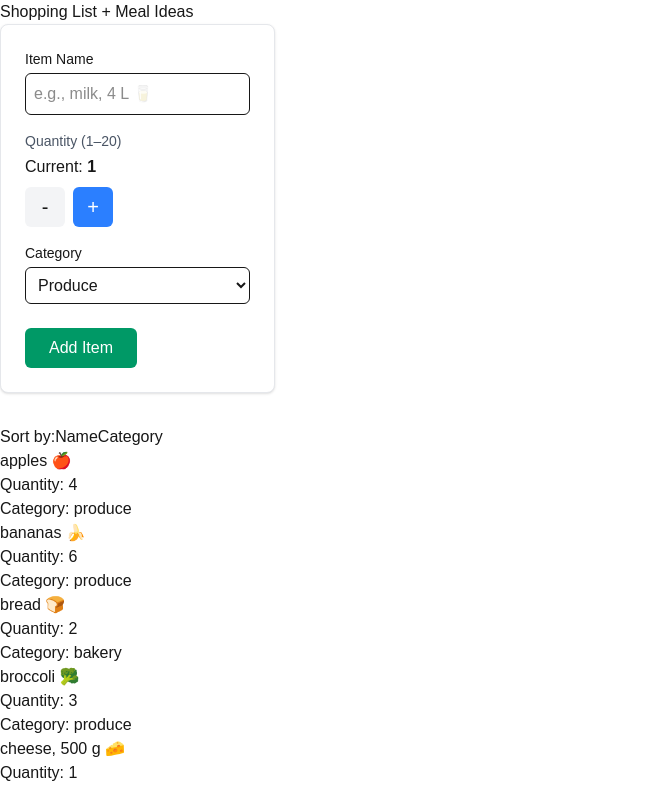
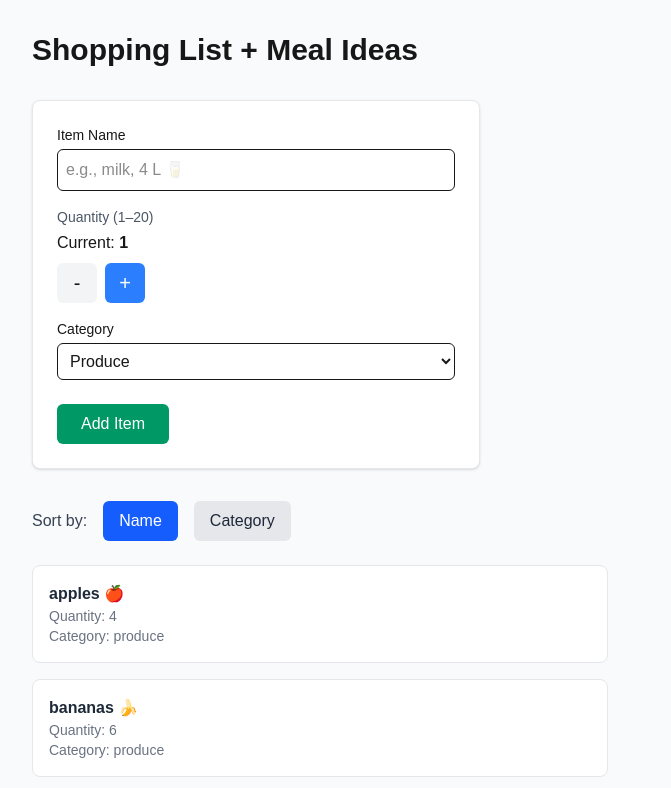
Before and after one commit to ayushhhhsainjuuu/cprg306-assignments, a Next.js app: page /week-8 in a window 1280 px wide. Shown: the top 788 px of the page, without its empty margins (0-671 px from the left). Built offline with nearby package versions, Linux system fonts and the light colour scheme.

Commit message:
style changes

```diff
--- a/app/week-8/GroceryItem.js
+++ b/app/week-8/GroceryItem.js
@@ -1,11 +1,12 @@
-export default function GroceryItem({ item, onSelect }) {
+export default function GroceryItem({ name, quantity, category, onSelect }) {
   return (
-    <li onClick={() => onSelect(item)} style={{ cursor: "pointer" }}>
-      {item.name} {/* emoji */}
-      <br />
-      Quantity: {item.quantity}
-      <br />
-      Category: {item.category}
+    <li
+      onClick={onSelect}
+      className="bg-white border border-gray-200 rounded-lg p-4 cursor-pointer hover:border-blue-400 hover:shadow-sm transition"
+    >
+      <p className="font-semibold text-gray-800">{name}</p>
+      <p className="text-sm text-gray-500">Quantity: {quantity}</p>
+      <p className="text-sm text-gray-500">Category: {category}</p>
     </li>
   );
 }
--- a/app/week-8/GroceryItemList.js
+++ b/app/week-8/GroceryItemList.js
@@ -1,32 +1,44 @@
 "use client";
+
 import { useState } from "react";
 import GroceryItem from "./GroceryItem";
 
 export default function GroceryItemList({ items, onItemSelect }) {
   const [sortBy, setSortBy] = useState("name");
 
-  const sorted = [...items].sort((a, b) =>
-    sortBy === "name"
-      ? a.name.localeCompare(b.name)
-      : a.category.localeCompare(b.category)
-  );
+  const sortedItems = [...items].sort((a, b) => {
+    if (sortBy === "name") return a.name.localeCompare(b.name);
+    if (sortBy === "category") return a.category.localeCompare(b.category);
+    return 0;
+  });
 
   return (
-    <div>
-      <div>
-        Sort by:
-        <button onClick={() => setSortBy("name")}>Name</button>
-        <button onClick={() => setSortBy("category")}>Category</button>
+    <section className="mt-8">
+      <div className="flex items-center gap-4 mb-6">
+        <span className="text-gray-700 font-medium">Sort by:</span>
+        <button
+          onClick={() => setSortBy("name")}
+          className={`px-4 py-2 rounded-md transition ${
+            sortBy === "name" ? "bg-blue-600 text-white" : "bg-gray-200 text-gray-800 hover:bg-gray-300"
+          }`}
+        >
+          Name
+        </button>
+        <button
+          onClick={() => setSortBy("category")}
+          className={`px-4 py-2 rounded-md transition ${
+            sortBy === "category" ? "bg-blue-600 text-white" : "bg-gray-200 text-gray-800 hover:bg-gray-300"
+          }`}
+        >
+          Category
+        </button>
       </div>
-      <ul>
-        {sorted.map((item) => (
-          <GroceryItem
-            key={item.id}
-            item={item}
-            onSelect={onItemSelect}
-          />
+
+      <ul className="space-y-4">
+        {sortedItems.map((item) => (
+          <GroceryItem key={item.id} {...item} onSelect={() => onItemSelect(item)} />
         ))}
       </ul>
-    </div>
+    </section>
   );
 }
--- a/app/week-8/MealIdeas.js
+++ b/app/week-8/MealIdeas.js
@@ -1,9 +1,10 @@
 "use client";
-import { useEffect, useState } from "react";
+
+import { useState, useEffect } from "react";
 
 async function fetchMealIdeas(ingredient) {
   const res = await fetch(
-    `https://www.themealdb.com/api/json/v1/1/filter.php?i=${ingredient}`
+    `https://www.themealdb.com/api/json/v1/1/filter.php?i=${encodeURIComponent(ingredient)}`
   );
   const data = await res.json();
   return data.meals || [];
@@ -22,14 +23,21 @@ export default function MealIdeas({ ingredient }) {
     else setMeals([]);
   }, [ingredient]);
 
+  if (!ingredient) return null;
+
   return (
     <div>
-      {ingredient && <h2>Meal ideas for "{ingredient}"</h2>}
-      <ul>
+      <h2 className="text-xl font-semibold mb-4">Meal ideas for &ldquo;{ingredient}&rdquo;</h2>
+      <div className="grid grid-cols-2 gap-3">
         {meals.map((meal) => (
-          <li key={meal.idMeal}>{meal.strMeal}</li>
+          <div
+            key={meal.idMeal}
+            className="bg-white border border-gray-200 rounded-lg p-3 text-sm text-gray-800"
+          >
+            {meal.strMeal}
+          </div>
         ))}
-      </ul>
+      </div>
     </div>
   );
 }
--- a/app/week-8/page.js
+++ b/app/week-8/page.js
@@ -1,12 +1,13 @@
 "use client";
+
 import { useState } from "react";
 import NewGroceryItem from "./NewGroceryItem";
 import GroceryItemList from "./GroceryItemList";
 import MealIdeas from "./MealIdeas";
-import groceryItems from "./grocery-items.json";
+import itemsData from "./grocery-items.json";
 
 export default function Page() {
-  const [items, setItems] = useState(groceryItems);
+  const [items, setItems] = useState(itemsData);
   const [selectedItemName, setSelectedItemName] = useState("");
 
   function handleAddItem(newItem) {
@@ -14,7 +15,6 @@ export default function Page() {
   }
 
   function handleItemSelect(item) {
-    // Clean name: remove comma/quantity suffix and emoji characters
     const cleaned = item.name
       .split(",")[0]
       .replace(/[\u{1F300}-\u{1FFFF}]/gu, "")
@@ -24,14 +24,14 @@ export default function Page() {
   }
 
   return (
-    <main>
-      <h1>Shopping List + Meal Ideas</h1>
-      <div style={{ display: "flex", gap: "2rem" }}>
-        <div>
+    <main className="min-h-screen bg-gray-50 p-8">
+      <h1 className="text-3xl font-bold mb-8">Shopping List + Meal Ideas</h1>
+      <div className="flex flex-col md:flex-row gap-8 items-start">
+        <div className="w-full max-w-xl">
           <NewGroceryItem onAddItem={handleAddItem} />
           <GroceryItemList items={items} onItemSelect={handleItemSelect} />
         </div>
-        <div>
+        <div className="flex-1">
           <MealIdeas ingredient={selectedItemName} />
         </div>
       </div>
```
